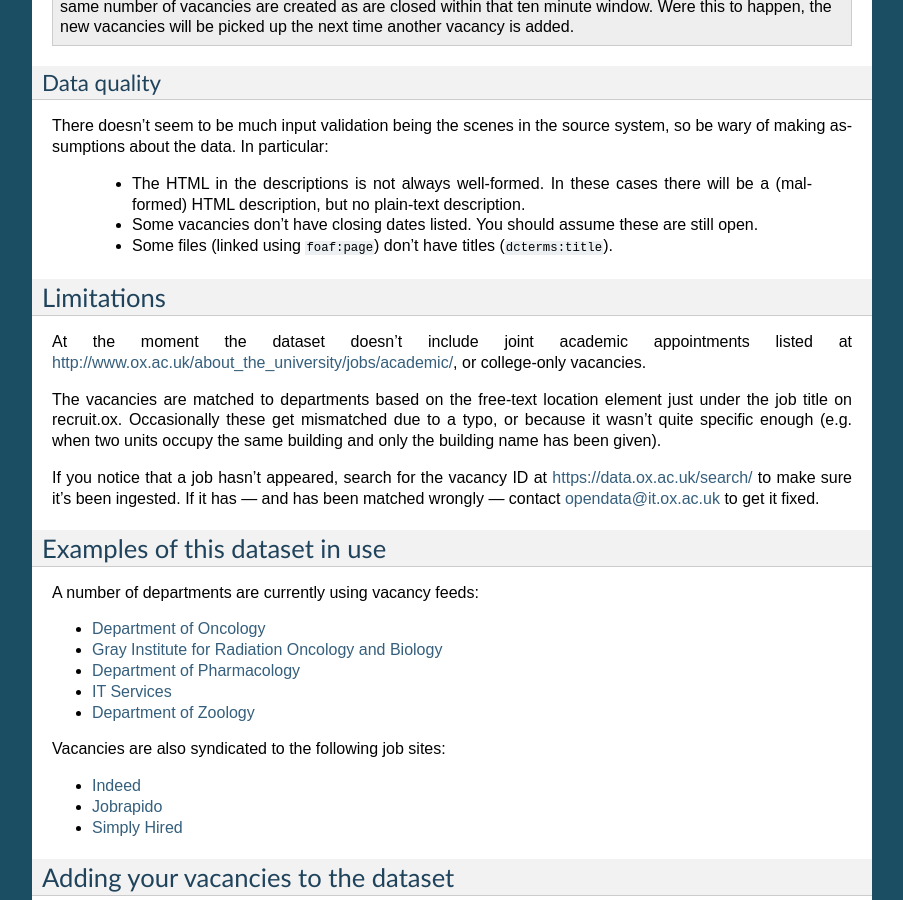
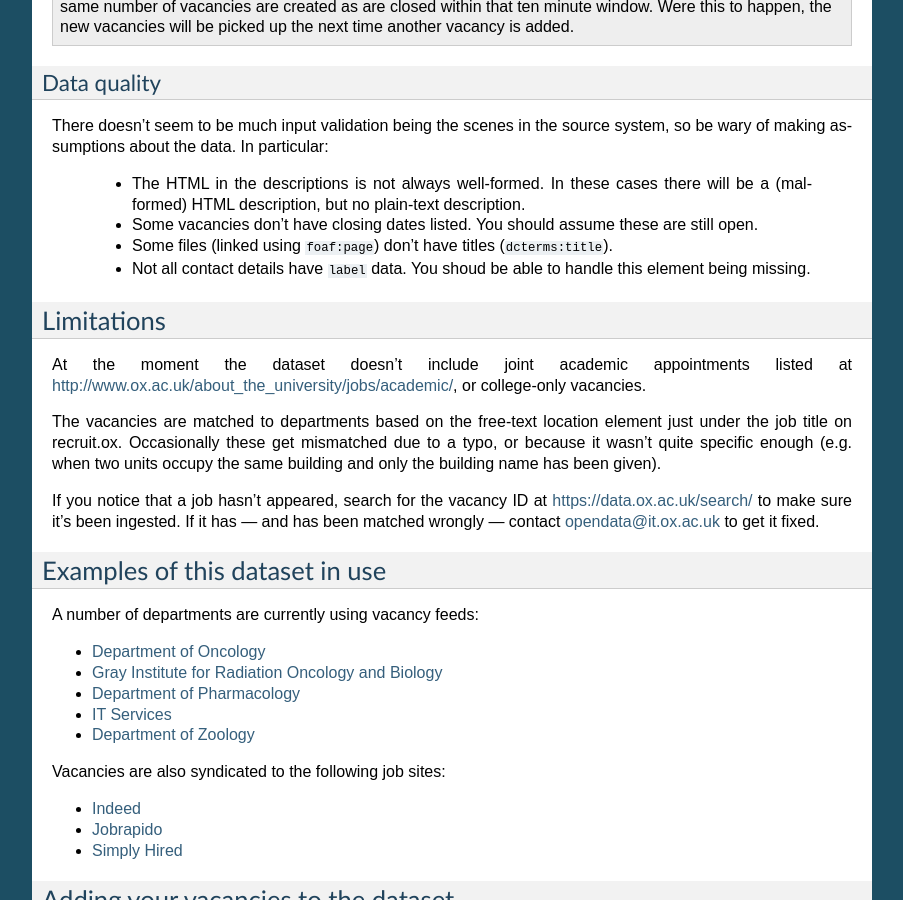
Before and after one commit to ox-it/dataox, a Sphinx documentation site: the page built from userdocs/source/datasets/vacancy.rst, in a window 1280 px wide and 900 px high, scrolled down 1623 px. Shown: the whole window, without its empty margins (198-1101 px from the left). Built offline with Sphinx 7.4.7, drawn with Linux system fonts in a browser that asks for light colours.

Commit message:
Mention that not all contacts have labels in docs.

```diff
--- a/userdocs/source/datasets/vacancy.rst
+++ b/userdocs/source/datasets/vacancy.rst
@@ -122,6 +122,8 @@ system, so be wary of making assumptions about the data. In particular:
    still open.
  * Some files (linked using ``foaf:page``) don't have titles
    (``dcterms:title``).
+ * Not all contact details have ``label`` data. You shoud be able to handle
+   this element being missing.
 
 
 Limitations
```
